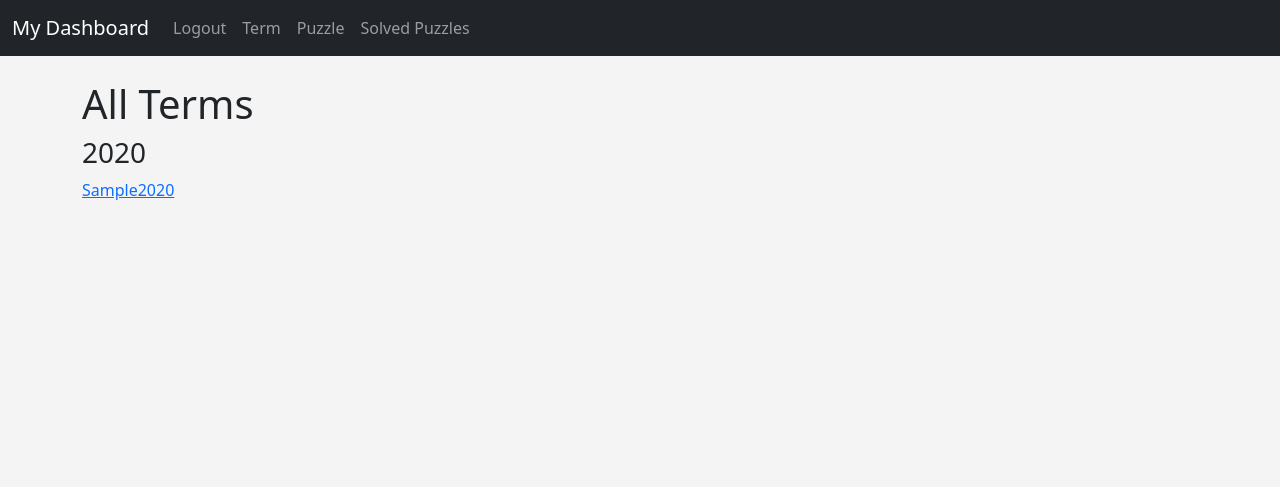
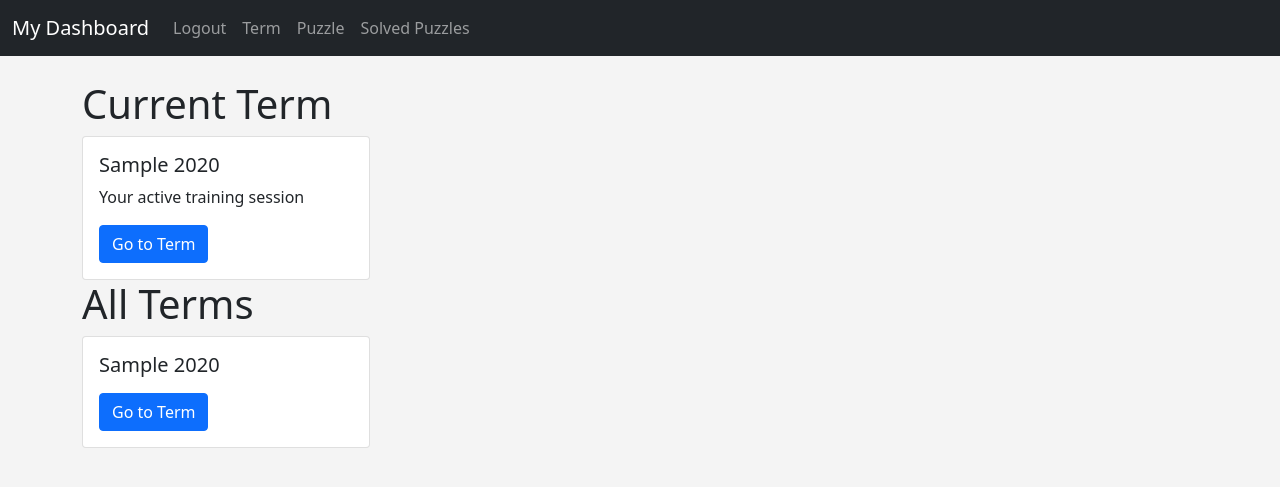
Before and after one commit to camelCasedAditya/mindmaze, a Django app: page /term/ in a window 1280 px wide. Shown: the top 487 px of the page. Run offline with Django 3.2, Linux system fonts and the light colour scheme; tables that the repository leaves empty hold one stand-in row (values such as "Sample post").

Commit message:
UI improvements

```diff
--- a/puzzles/models.py
+++ b/puzzles/models.py
@@ -15,9 +15,6 @@ class Puzzle(models.Model):
     #due_date = models.DateField(null=True)
     solution = models.CharField(max_length=200)
 
-    #puzzle_num = models.IntegerField()
-
-
     def __str__(self):
         return self.label
 
--- a/terms/templates/home.html
+++ b/terms/templates/home.html
@@ -3,11 +3,23 @@
 {% load static %}
 
 <body>
+    <h1>Current Term</h1>
+    <div class="card" style="width: 18rem;">
+        <div class="card-body">
+          <h5 class="card-title">{{ current_term.season }} {{ current_term.year }}</h5>
+          <p class="card-text">Your active training session</p>
+          <a href="{% url 'term_detail' current_term.year current_term.season %}" class="btn btn-primary">Go to Term</a>
+        </div>
+      </div>
     <h1> All Terms </h1>
     {% for term in term_list %}
-        <h3>{{ term.year }}</h3>
-        <a href="{% url 'term_detail' term.year term.season %}">
-            {{ term.name }}</a>
+        <div class="card" style="width: 18rem;">
+            <div class="card-body">
+            <h5 class="card-title">{{ term.season }} {{ term.year }}</h5>
+            <p class="card-text"></p>
+            <a href="{% url 'term_detail' term.year term.season %}" class="btn btn-primary">Go to Term</a>
+            </div>
+        </div>
     {% endfor %}
 </body>
 
--- a/terms/views.py
+++ b/terms/views.py
@@ -6,7 +6,8 @@ from users.models import Submission
 
 def home(request):
     term_list = Term.objects.all()
-    return render(request, "home.html", {"term_list":term_list})
+    current_term = term_list.last()
+    return render(request, "home.html", {"current_term":current_term, "term_list":term_list})
 
 def list(request, year):
     term_list = Term.objects.all()
```
Also changed, not shown: terms/templates/term.html (+7 -5 lines), terms/templates/week.html (+11 -1 lines), puzzles/migrations/0009_merge_0006_auto_20231004_0143_0008_puzzle_number.py (added).
